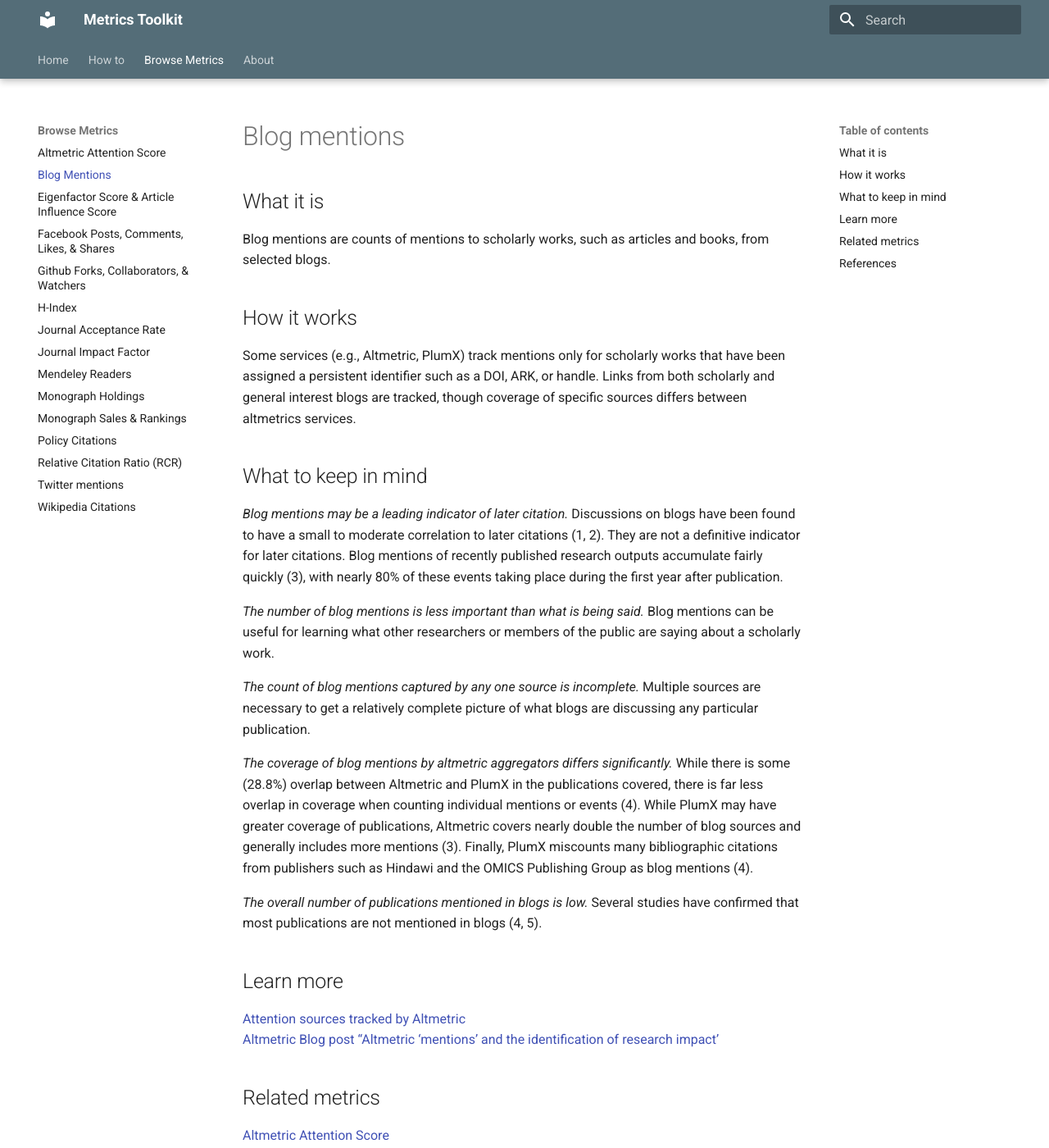
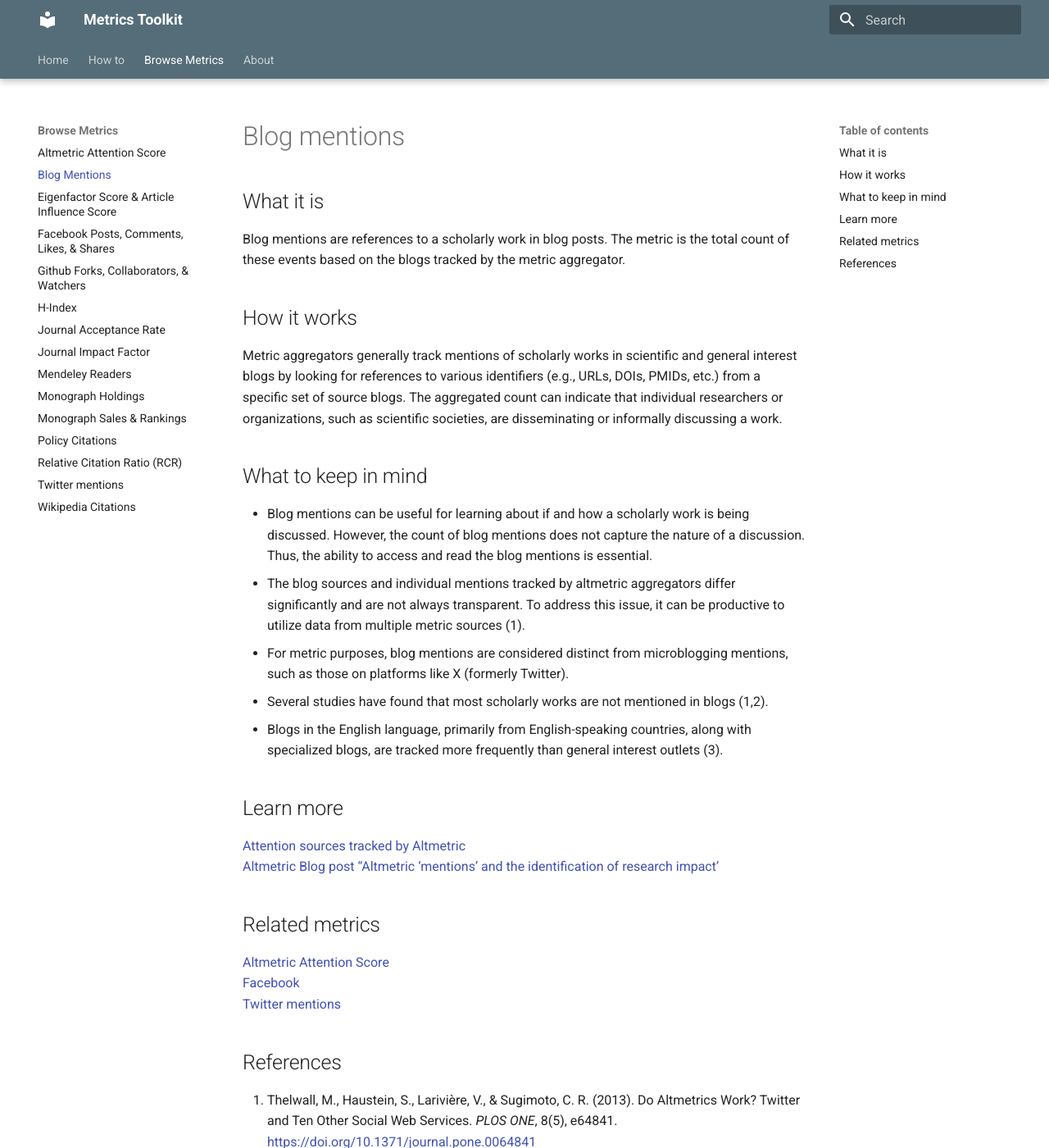
Before and after one commit to rchampieux/diy-documentation, an MkDocs documentation site: the page built from docs/blogmentions.md, in a window 1280 px wide and 1400 px high. Shown: the whole window at 82% size. Built offline with MkDocs 1.6.1 and Material for MkDocs 9.7.7, drawn with Linux system fonts in a browser that asks for light colours.

Commit message:
Update blogmentions.md

```diff
--- a/docs/blogmentions.md
+++ b/docs/blogmentions.md
@@ -2,23 +2,18 @@
 
 ## What it is
 
-Blog mentions are counts of mentions to scholarly works, such as articles and books, from selected blogs.
-
+Blog mentions are references to a scholarly work in blog posts. The metric is the total count of these events based on the blogs tracked by the metric aggregator.
 
 ## How it works
-Some services (e.g., Altmetric, PlumX) track mentions only for scholarly works that have been assigned a persistent identifier such as a DOI, ARK, or handle. Links from both scholarly and general interest blogs are tracked, though coverage of specific sources differs between altmetrics services.
+Metric aggregators generally track mentions of scholarly works in scientific and general interest blogs by looking for references to various identifiers (e.g., URLs, DOIs, PMIDs, etc.) from a specific set of source blogs. The aggregated count can indicate that individual researchers or organizations, such as scientific societies, are disseminating or informally discussing a work.
 
 
 ## What to keep in mind
-*Blog mentions may be a leading indicator of later citation.* Discussions on blogs have been found to have a small to moderate correlation to later citations (1, 2). They are not a definitive indicator for later citations. Blog mentions of recently published research outputs accumulate fairly quickly (3), with nearly 80% of these events taking place during the first year after publication.
-
-*The number of blog mentions is less important than what is being said.* Blog mentions can be useful for learning what other researchers or members of the public are saying about a scholarly work.
-
-*The count of blog mentions captured by any one source is incomplete.* Multiple sources are necessary to get a relatively complete picture of what blogs are discussing any particular publication.
-
-*The coverage of blog mentions by altmetric aggregators differs significantly.* While there is some (28.8%) overlap between Altmetric and PlumX in the publications covered, there is far less overlap in coverage when counting individual mentions or events (4). While PlumX may have greater coverage of publications, Altmetric covers nearly double the number of blog sources and generally includes more mentions (3). Finally, PlumX miscounts many bibliographic citations from publishers such as Hindawi and the OMICS Publishing Group as blog mentions (4).
-
-*The overall number of publications mentioned in blogs is low.* Several studies have confirmed that most publications are not mentioned in blogs (4, 5).
+- Blog mentions can be useful for learning about if and how a scholarly work is being discussed. However, the count of blog mentions does not capture the nature of a discussion. Thus, the ability to access and read the blog mentions is essential.
+- The blog sources and individual mentions tracked by altmetric aggregators differ significantly and are not always transparent. To address this issue, it can be productive to utilize data from multiple metric sources (1).
+- For metric purposes, blog mentions are considered distinct from microblogging mentions, such as those on platforms like X (formerly Twitter).
+- Several studies have found that most scholarly works are not mentioned in blogs (1,2).
+- Blogs in the English language, primarily from English-speaking countries, along with specialized blogs, are tracked more frequently than general interest outlets (3).
 
 ## Learn more
 [Attention sources tracked by Altmetric](https://help.altmetric.com/support/solutions/articles/6000235927-blogs)  <br>
```
